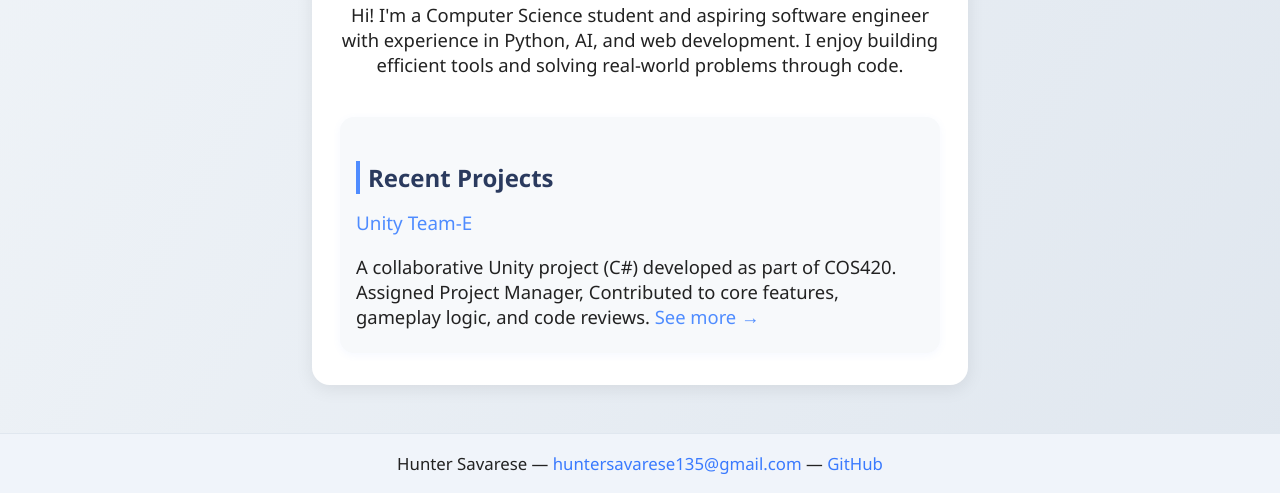
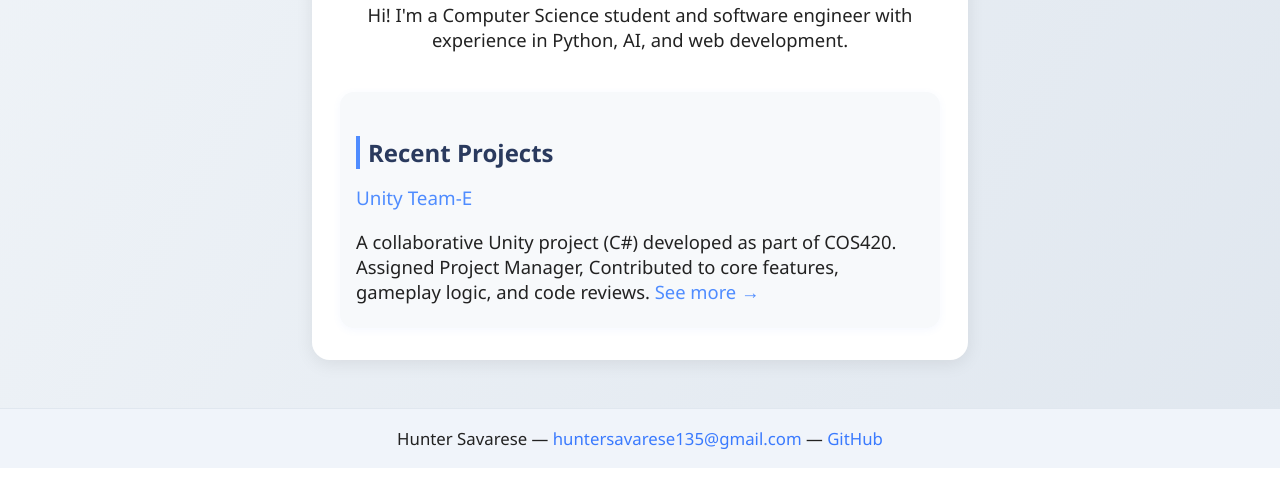
Before and after one commit to hsavarese/Eportfolio, a website: page hsavarese_portfolio/dist/index.html in a window 1280 px wide. Shown: the part 373-866 px from the top of the page. After the commit the page ends 841 px from the top, so only its background shows below. Drawn offline with Linux system fonts and the light colour scheme.

Commit message:
index change

```diff
--- a/hsavarese_portfolio/dist/index.html
+++ b/hsavarese_portfolio/dist/index.html
@@ -20,7 +20,7 @@
   <main>
     <img src="images/selfie.png" alt="Hunter Savarese selfie" class="profile-img" />
     <h1>Hunter Savarese</h1>
-    <p>Hi! I'm a Computer Science student and aspiring software engineer with experience in Python, AI, and web development. I enjoy building efficient tools and solving real-world problems through code.</p>
+    <p>Hi! I'm a Computer Science student and software engineer with experience in Python, AI, and web development.</p>
     <section class="recent-projects">
       <h2>Recent Projects</h2>
       <div class="project-preview">
```
